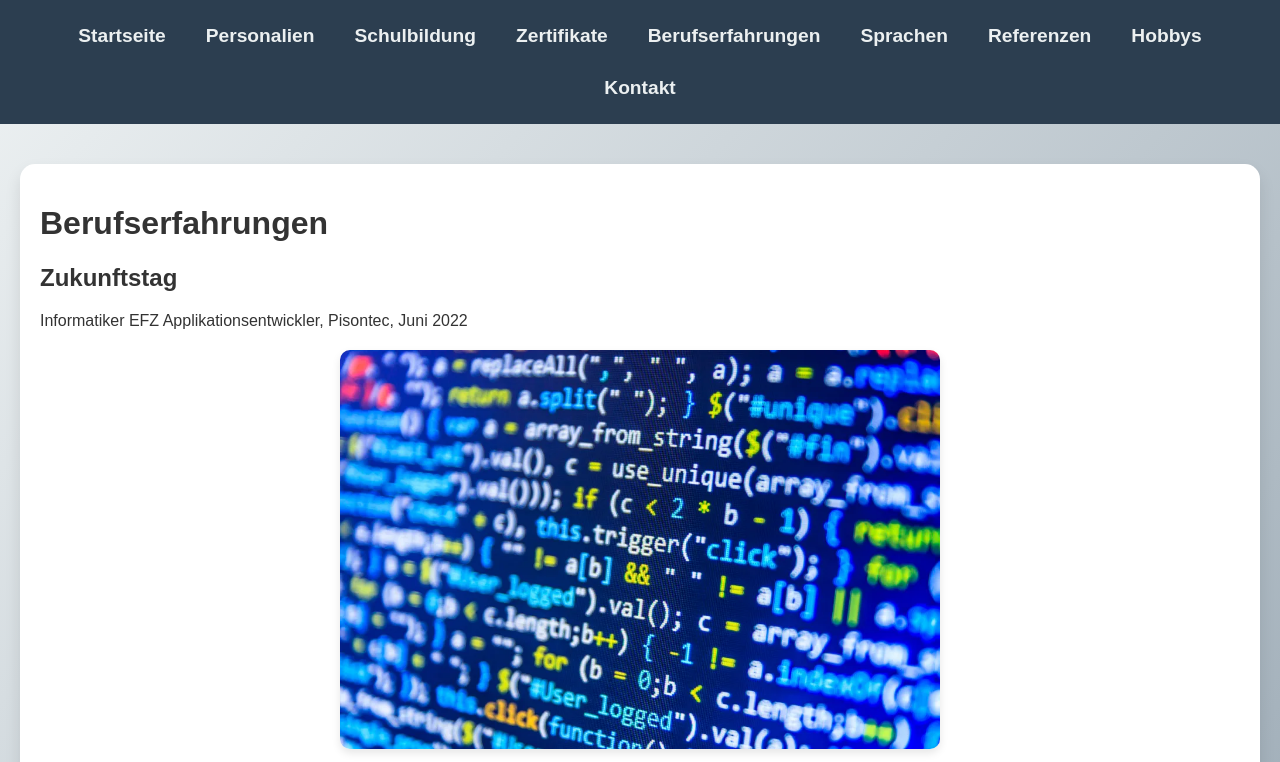
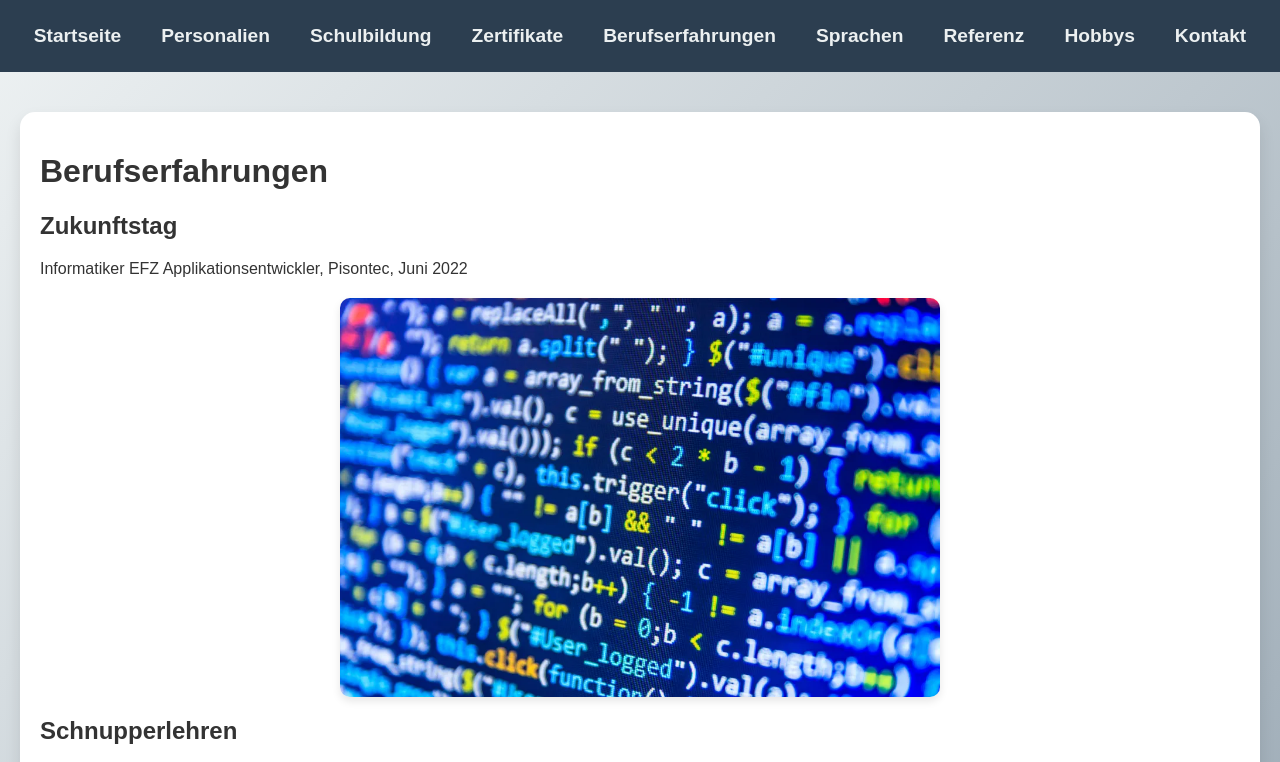
Before and after one commit to Gabriel-afk-cmd/My-Portfolio, a website: page erfahrungen.html in a window 1280 px wide. Shown: the top 762 px of the page. Drawn offline with Linux system fonts and the light colour scheme.

Commit message:
Update erfahrungen.html

```diff
--- a/erfahrungen.html
+++ b/erfahrungen.html
@@ -31,7 +31,7 @@
         <a href="zertifikate.html">Zertifikate</a>
         <a href="erfahrungen.html">Berufserfahrungen</a>
         <a href="sprachen.html">Sprachen</a>
-        <a href="referenzen.html">Referenzen</a>
+        <a href="referenzen.html">Referenz</a>
         <a href="hobbys.html">Hobbys</a>
         <a href="kontakt.html">Kontakt</a>
     </nav>
```
